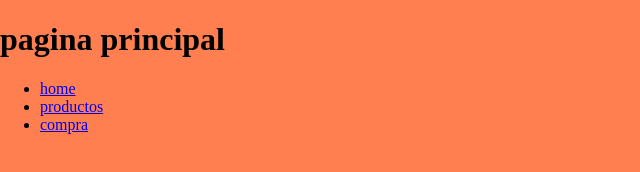
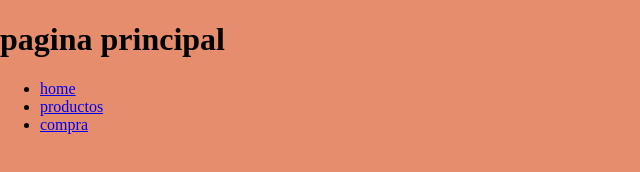
Before and after one commit to dianamontenegro/Repositorio, a plain HTML site: page index.html in a window 1280 px wide. Shown: the whole page, without its empty margins (0-640 px from the left). Drawn offline with Linux system fonts and the light colour scheme.

Commit message:
version 2

```diff
--- a/css/style.css
+++ b/css/style.css
@@ -1,6 +1,6 @@
 body{
     margin: 0;
-    background-color: coral;
+    background-color: rgb(230, 141, 109);
 }
 
 img{
```
